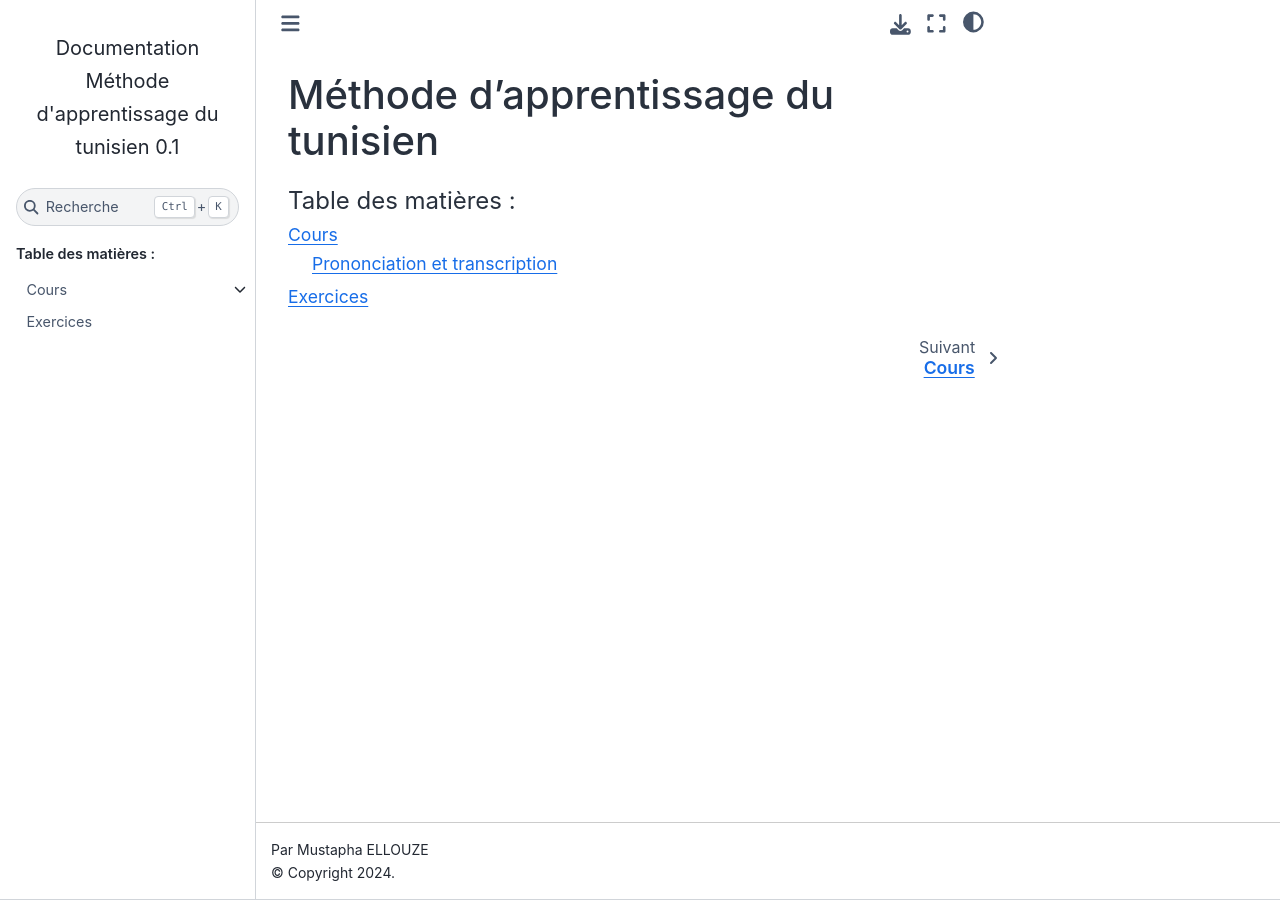
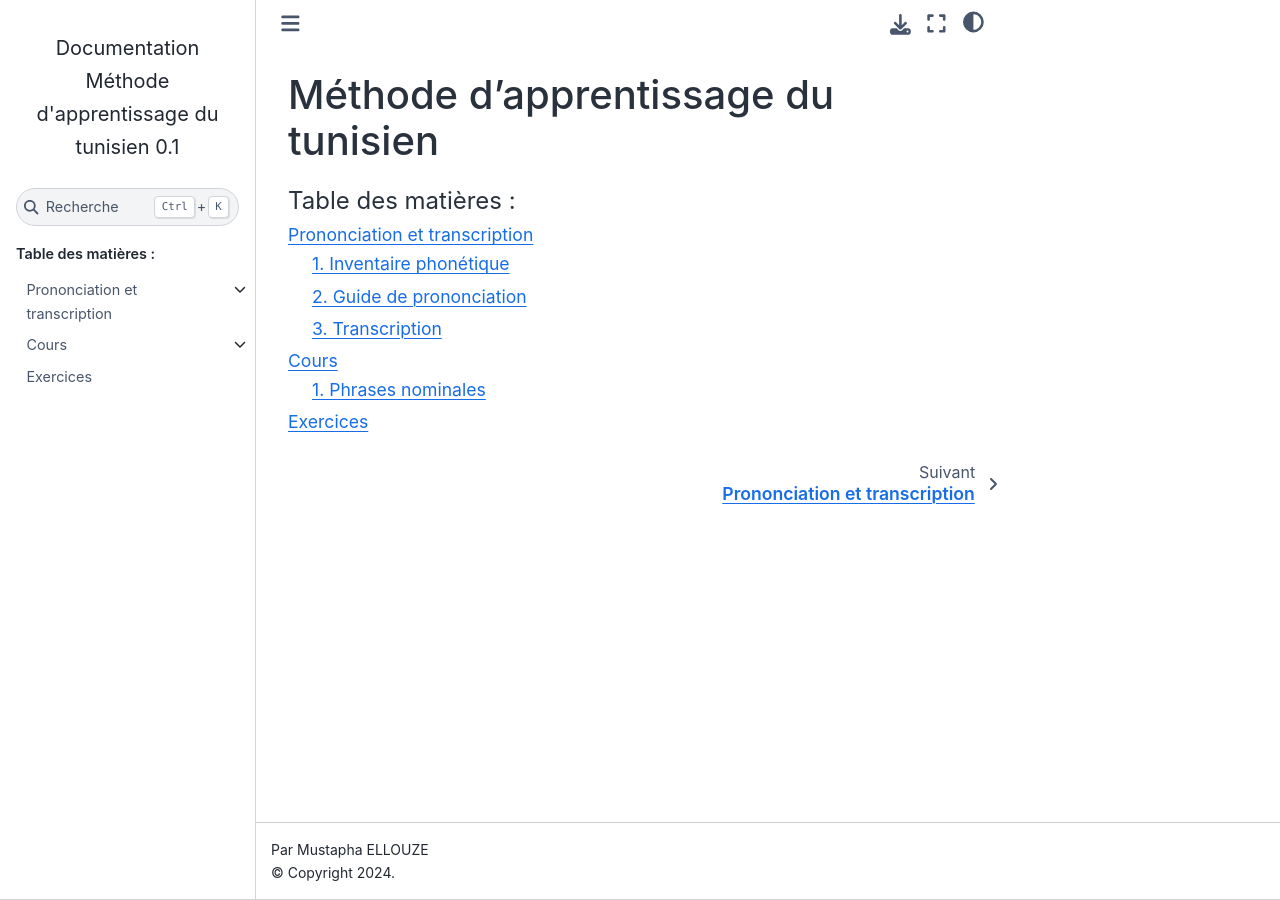
Before and after one commit to MustaphaEllouze/CoursTunisien, a Sphinx documentation site: the page built from sphinx/source/index.rst, in a window 1280 px wide. Built offline with Sphinx 7.4.7 and the Sphinx Book theme 1.1.4, drawn with Linux system fonts in a browser that asks for light colours.

Commit message:
réorganisation guide

```diff
--- /dev/null
+++ b/sphinx/source/Cours/01_PhrasesNominales.rst
@@ -0,0 +1,2 @@
+Phrases nominales
+=================
--- a/sphinx/source/Cours/index.rst
+++ b/sphinx/source/Cours/index.rst
@@ -3,6 +3,7 @@ Cours
 
 .. toctree::
    :maxdepth: 2
+   :numbered:
    :caption: Table des matières :
 
-   EcriturePrononciation/index
+   01_PhrasesNominales
--- a/sphinx/source/Cours/EcriturePrononciation/Prononciation/guide.rst
+++ b/sphinx/source/EcriturePrononciation/Prononciation/guide.rst
@@ -61,7 +61,7 @@ l'air est obstrué) et l'**organe articulatoire** (partie inférieure, l'organe
 contraint l'air). La figure ci-dessous numérote l'ensemble des zones tel qu'on
 peut le retrouver en **phonétique articulatoire**.
 
-.. image:: ../../../_static/guide_assets/Places_of_articulation.png
+.. image:: ../../_static/guide_assets/Places_of_articulation.png
    :scale: 50 %
    :align: center
 
--- a/sphinx/source/index.rst
+++ b/sphinx/source/index.rst
@@ -5,5 +5,6 @@ Méthode d'apprentissage du tunisien
    :maxdepth: 2
    :caption: Table des matières :
 
+   EcriturePrononciation/index
    Cours/index
    Exercices/index
```
Also changed, not shown: sphinx/source/EcriturePrononciation/Prononciation/inventaire_phonetique.rst (renamed from sphinx/source/Cours/EcriturePrononciation/Prononciation/inventaire_phonetique.rst), sphinx/source/EcriturePrononciation/Transcription/transcription.rst (renamed from sphinx/source/Cours/EcriturePrononciation/Transcription/transcription.rst), sphinx/source/EcriturePrononciation/index.rst (renamed from sphinx/source/Cours/EcriturePrononciation/index.rst).
